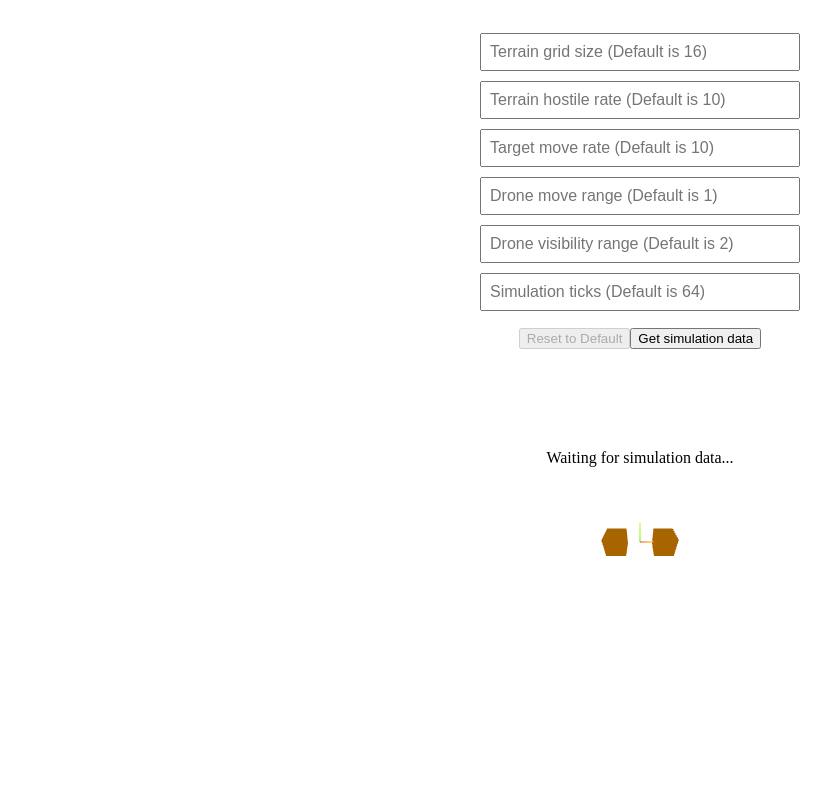
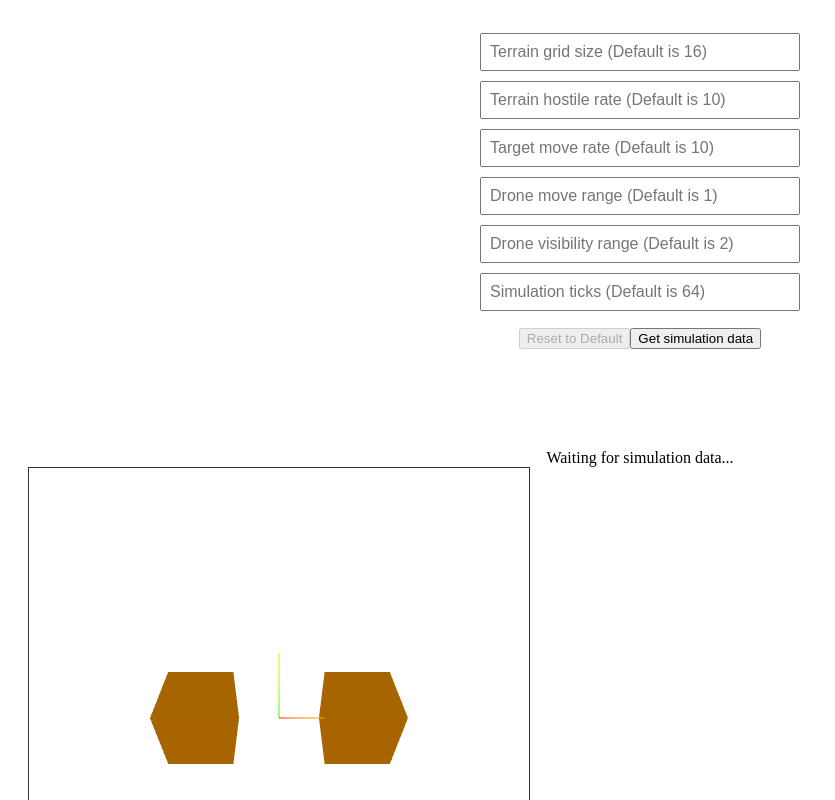
Before and after one commit to ZachFleck42/Drone-Mission-Simulator, a React (Create React App) app in the folder frontend/: page / in a window 1280 px wide. Shown: the top 800 px of the page, without its empty margins (0-835 px from the left). Built offline with nearby package versions, Linux system fonts and the light colour scheme; the HTML template or start-up script is replaced by a standard one.

Commit message:
Adjusts size and position of canvas while testing

```diff
--- a/frontend/src/App.css
+++ b/frontend/src/App.css
@@ -66,3 +66,9 @@ input {
 	margin: 0 5px;
 	padding: 5px 10px;
 }
+
+.canvas-display {
+	border: 1px solid #333;
+	width: 500px;
+	height: 500px;
+}
--- a/frontend/src/App.tsx
+++ b/frontend/src/App.tsx
@@ -33,7 +33,7 @@ function App() {
 			) : (
 				<div style={{ marginTop: '100px' }}>Waiting for simulation data...</div>
 			)}
-			<div>
+			<div className="canvas-display">
 				<ZCanvas />
 			</div>
 		</div>
```
